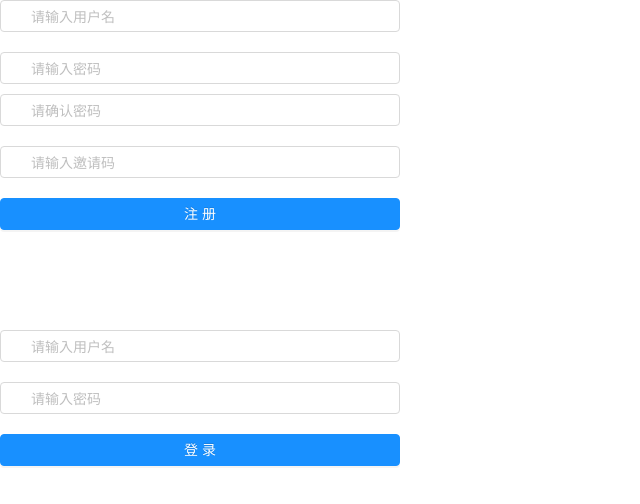
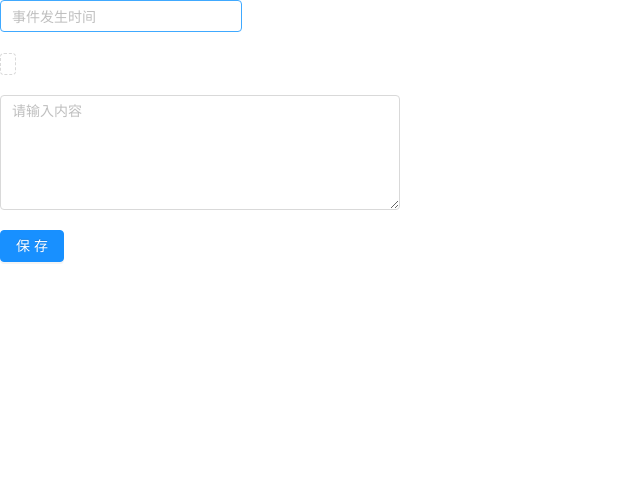
Before and after one commit to Erriy/harvest-web, a Vue app: page / in a window 1280 px wide. Shown: the top 504 px of the page, without its empty margins (0-640 px from the left). Built offline with nearby package versions, Linux system fonts and the light colour scheme.

Commit message:
feat: 🎸 创建seed接口调试通过

```diff
--- a/src/App.vue
+++ b/src/App.vue
@@ -1,5 +1,7 @@
 <template>
   <div id="app">
+    <seed></seed>
+    <div style='margin:1000px'></div>
     <regist></regist>
     <div style='margin:100px'></div>
     <login></login>
@@ -9,12 +11,14 @@
 <script>
 import regist from './components/regist.vue'
 import login from './components/login.vue'
+import seed from './components/seed.vue';
 
 export default {
   name: 'App',
   components: {
     regist,
     login,
+    seed,
   }
 }
 </script>
--- a/src/api.js
+++ b/src/api.js
@@ -36,16 +36,40 @@ const user = {
                 username,
                 password: this.password_hash(username, password)
             });
+            axios_client.defaults.headers.common.Token = res.data.token;
             return res.data;
         } catch(e) {
             return e.response.data;
         }
     },
+    async logout() {
+        try {
+            const res = await axios_client.post('/user/logout');
+            delete axios_client.defaults.headers.common.Token;
+            return res.data;
+        } catch(e) {
+            return e.response.data;
+        }
+    }
 }
+
+
+const seed = {
+    async publish(seeds) {
+        try {
+            const res = await axios_client.put('/seed', seeds);
+            return res.data;
+        } catch(e) {
+            return e.response.data;
+        }
+    }
+}
+
 
 
 const api = {
     user,
+    seed,
 };
 
 export default {
--- /dev/null
+++ b/src/components/seed.vue
@@ -0,0 +1,135 @@
+<template>
+    <div id='seed'>
+        <a-date-picker
+            v-model="seed.time.happen"
+            show-time
+            format="YYYY-MM-DD HH:mm:ss"
+            placeholder="事件发生时间"
+        />
+        <div style="margin:20px"></div>
+        <a-tag
+            v-for="(tag, ti) in seed.tags"
+            :index="ti"
+            :key="tag"
+            closable
+            @close='remove_tag(tag)'
+        >
+            {{tag}}
+        </a-tag>
+
+        <div style="margin:10px"></div>
+        <a-input
+            v-if="status.new_tag.input.show"
+            ref="new_tag_input"
+            type="text"
+            size="small"
+            v-model="status.new_tag.input.text"
+            @blur="status.new_tag.input.show=false; status.new_tag.input.text='';"
+            @keyup.enter="confirm_new_tag"
+            :style="{ width: '78px', height: '21px', 'margin-right': '9px' }"
+            :value="status.new_tag.input.text"
+        />
+        <a-tag
+            v-else-if="status.new_tag.show"
+            style="background: #fff; borderStyle: dashed;"
+            @click="show_new_tag_input"
+        >
+            <a-icon type="plus" />
+        </a-tag>
+
+        <div style="margin:20px"></div>
+        <a-textarea
+            v-model="seed.body.data"
+            style='width:400px;height:200px'
+            placeholder="请输入内容"
+            :auto-size="{ minRows: 3, maxRows: 5 }"
+        />
+
+        <div style="margin:20px"></div>
+        <a-button
+            type="primary"
+            @click="publish"
+            :loading='status.loading'
+        >
+            保存
+        </a-button>
+    </div>
+</template>
+
+<script>
+const uuid = require('uuid');
+export default {
+    data() {
+        return {
+            status: {
+                new_tag: {
+                    show: true,
+                    input: {
+                        show: false,
+                        text: '',
+                    },
+                },
+                loading: false,
+            },
+            seed: {
+                uri: `harvest://seed/${uuid.v1().split('-').slice(0, 4).join('')}`,
+                time: {
+                    happen: null,
+                    create: new Date().getTime(),
+                    update: null,
+                },
+                body: {
+                    type: 'text',
+                    data: '',
+                },
+                tags: [],
+            }
+        }
+    },
+    methods: {
+        async publish() {
+            this.status.loading = true;
+            try{
+                const res = await this.$api.seed.publish([this.seed])
+                if(200 === res.code) {
+                    this.$message.success('保存成功');
+                } else {
+                    this.$message.error(res.message);
+                }
+            }
+            finally{
+                this.status.loading = false;
+            }
+        },
+        show_new_tag_input() {
+            this.status.new_tag.input.show = true;
+            this.$nextTick(function() {
+                this.$refs['new_tag_input'].focus();
+            });
+        },
+        remove_tag(tag) {
+            this.seed.tags = this.seed.tags.filter(t => t !== tag);
+        },
+        confirm_new_tag() {
+            if(this.seed.tags.includes(this.status.new_tag.input.text)) {
+                this.$message.error('标签已存在');
+                return;
+            }
+            this.seed.tags.push(this.status.new_tag.input.text);
+            Object.assign(
+                this.status.new_tag.input,
+                {
+                    text: '',
+                    show: false,
+                }
+            );
+        },
+    }
+}
+</script>
+
+<style>
+#seed {
+    width: 600px,
+}
+</style>
```
